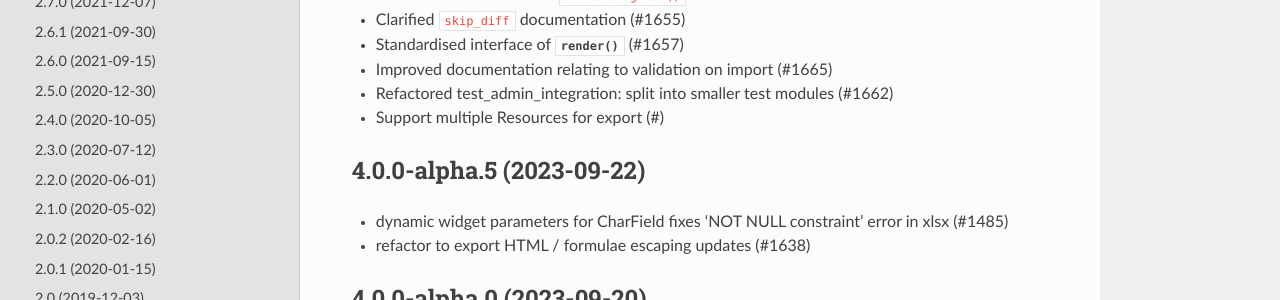
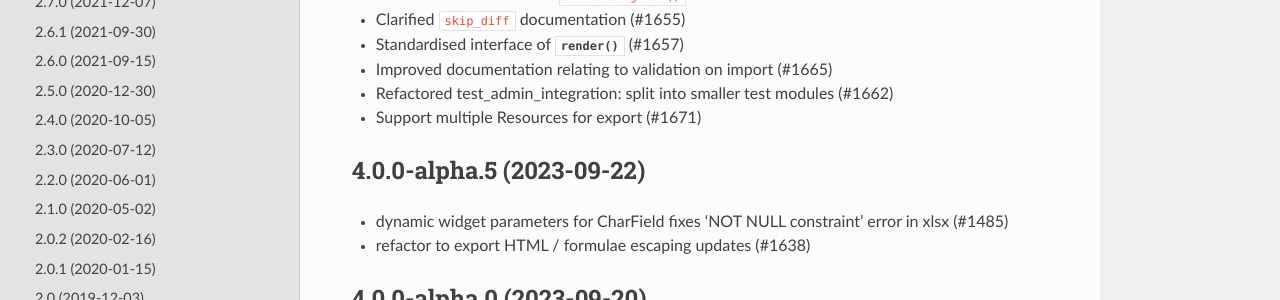
Before and after one commit to django-import-export/django-import-export, a Sphinx documentation site: the page built from docs/changelog.rst, in a window 1280 px wide and 900 px high. Shown: the part 429-729 px from the top of the window. Built offline with Sphinx 7.4.7 and the Read the Docs theme 2.0.0, drawn with Linux system fonts in a browser that asks for light colours; pages that are not in the unit, such as notebooks, are missing from menus; the version number could not be read and is left out.

Commit message:
updated changelog

```diff
--- a/docs/changelog.rst
+++ b/docs/changelog.rst
@@ -18,7 +18,7 @@ Please refer to :doc:`release notes<release_notes>`.
 - Standardised interface of :meth:`~import_export.widgets.Widget.render` (#1657)
 - Improved documentation relating to validation on import (#1665)
 - Refactored test_admin_integration: split into smaller test modules (#1662)
-- Support multiple Resources for export (#)
+- Support multiple Resources for export (#1671)
 
 4.0.0-alpha.5 (2023-09-22)
 --------------------------
```
